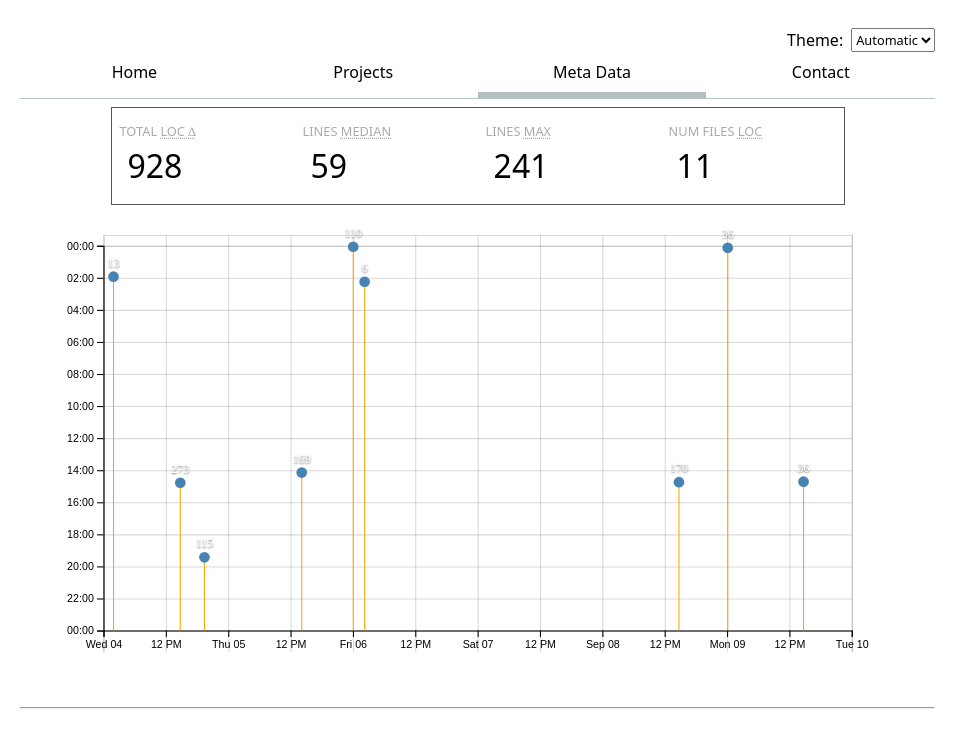
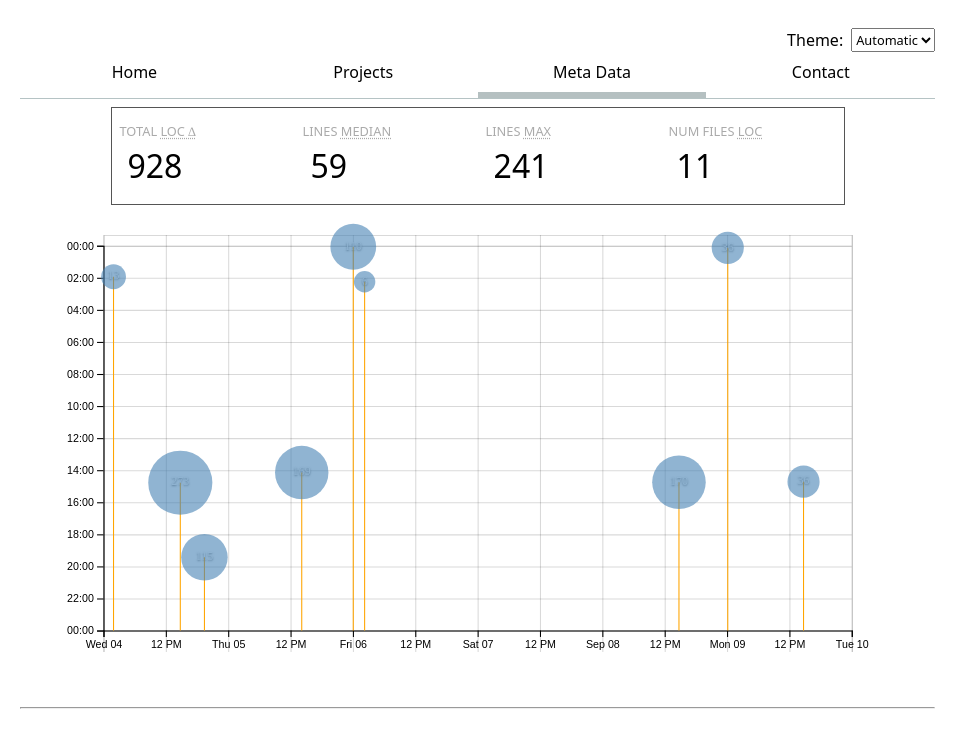
Before and after one commit to aquacalc/mit-viz-sk, a SvelteKit app: page /meta in a window 1280 px wide. Shown: the top 748 px of the page, without its empty margins (0-978 px from the left). Built offline with nearby package versions, Linux system fonts and the light colour scheme.

Commit message:
enhance tooltip

```diff
--- a/src/routes/meta/+page.svelte
+++ b/src/routes/meta/+page.svelte
@@ -213,17 +213,27 @@
 	// $: console.log(myTimeScale.domain()); // logged on my computer: [Sat Jan 01 2000 00:00:00 GMT+0100, Sun Jan 02 2000 00:00:00 GMT+0100]
 	// $: console.log(myTimeScale.range());
 
-	$: dateExtent = d3.extent(data.map((d) => d.datetime));
-	// $: console.log('dateExtent: ', dateExtent);
-	// $: console.log(d3.scaleTime().domain(dateExtent).range([0, width]).nice())
-	// $: console.log('---', dateExtent, ' -- ', d3.scaleTime.domain(dateExtent));
+	$: extent_datetime = d3.extent(data.map((d) => d.datetime));
+	$: extent_loc = d3.extent(commits.map((d) => d.totalLines));
+	// $: console.log('extent_datetime : ', extent_datetime );
+	// $: console.log(d3.scaleTime().domain(extent_datetime ).range([0, width]).nice())
+	// $: console.log('---', extent_datetime , ' -- ', d3.scaleTime.domain(extent));
 
-	$: xScale = d3.scaleTime().domain(dateExtent).range([usableArea.left, usableArea.right]).nice();
+	$: xScale = d3
+		.scaleTime()
+		.domain(extent_datetime)
+		.range([usableArea.left, usableArea.right])
+		.nice();
 	// .range([margin.left, width - margin.right]);
 
 	$: yScale = d3.scaleLinear().domain([0, 24]).range([usableArea.top, usableArea.bottom]);
 	// $: yScale = d3.scaleLinear().domain([24, 0]).range([usableArea.bottom, usableArea.top]);
 	// $: yScale = d3.scaleLinear().domain([24, 0]).range([0, height]);
+
+	// $: rScale = d3.scaleLinear().domain(extent_loc).range([10, 30]);
+	$: rScale = d3.scaleSqrt().domain(extent_loc).range([10, 30]);
+	// .nice();
+
 
 	const lineGenerator = d3
 		.line()
@@ -265,7 +275,7 @@
 	);
 	// PLOT DATA
 	// $: work_plot = commits.map((d) => ({ x: xScale(d.datetime), y: yScale(d.hourFrac) }));
-	$: work_plot = commits.map((d) => ({ ...d, x: d.datetime, y: d.hourFrac }));
+	$: work_plot = commits.map((d) => ({ ...d, x: d.datetime, y: d.hourFrac, r: d.totalLines }));
 
 	// $: console.log(commits);
 	// $: console.log('work_plot: ', work_plot);
@@ -342,8 +352,8 @@
 		<dd>{hoveredCommit.totalLines}</dd>
 		<dt>Hour</dt>
 		<dd>{Math.round(hoveredCommit.hourFrac * 100) / 100}</dd>
-		<!-- <dt>Time</dt>
-		 <dd>{hoveredCommit.time}</dd> -->
+		<!-- <hr />
+		<input type="checkbox" name="proba" id="proba" > -->
 	</dl>
 
 	<!-- <h1>--| {cursor.y} | {yScale.invert(cursor.y)}</h1> -->
@@ -368,9 +378,9 @@
 							100}</text
 					>
 				</g> -->
-				<g transform="translate({xScale(c.x)}, {yScale(c.y) - 12})">
+				<g transform="translate({xScale(c.x)}, {yScale(c.y) - 0})">
 					<text dominant-baseline="middle" text-anchor="middle" class="label"
-						>{commits[idx]?.totalLines}</text
+						>{c.r}</text
 					>
 				</g>
 
@@ -383,11 +393,14 @@
 					stroke-width={1}
 				/>
 
+				<!-- svelte-ignore a11y_no_noninteractive_tabindex -->
+				<!-- svelte-ignore a11y_role_supports_aria_props -->
 				<circle
 					cx={xScale(c.x)}
 					cy={yScale(c.y)}
-					r={5}
+					r={rScale(c.r)}
 					fill="steelblue"
+					opacity={0.6}
 					on:mouseenter={(evt) => dotInteraction(evt, idx)}
 					on:mouseleave={(evt) => dotInteraction(evt, idx)}
 					on:mousefocus={(evt) => dotInteraction(evt, idx)}
@@ -470,6 +483,8 @@
 
 		&:hover {
 			transform: scale(1.5);
+			fill: orange;
+			opacity: 0.8;
 		}
 	}
 
```
